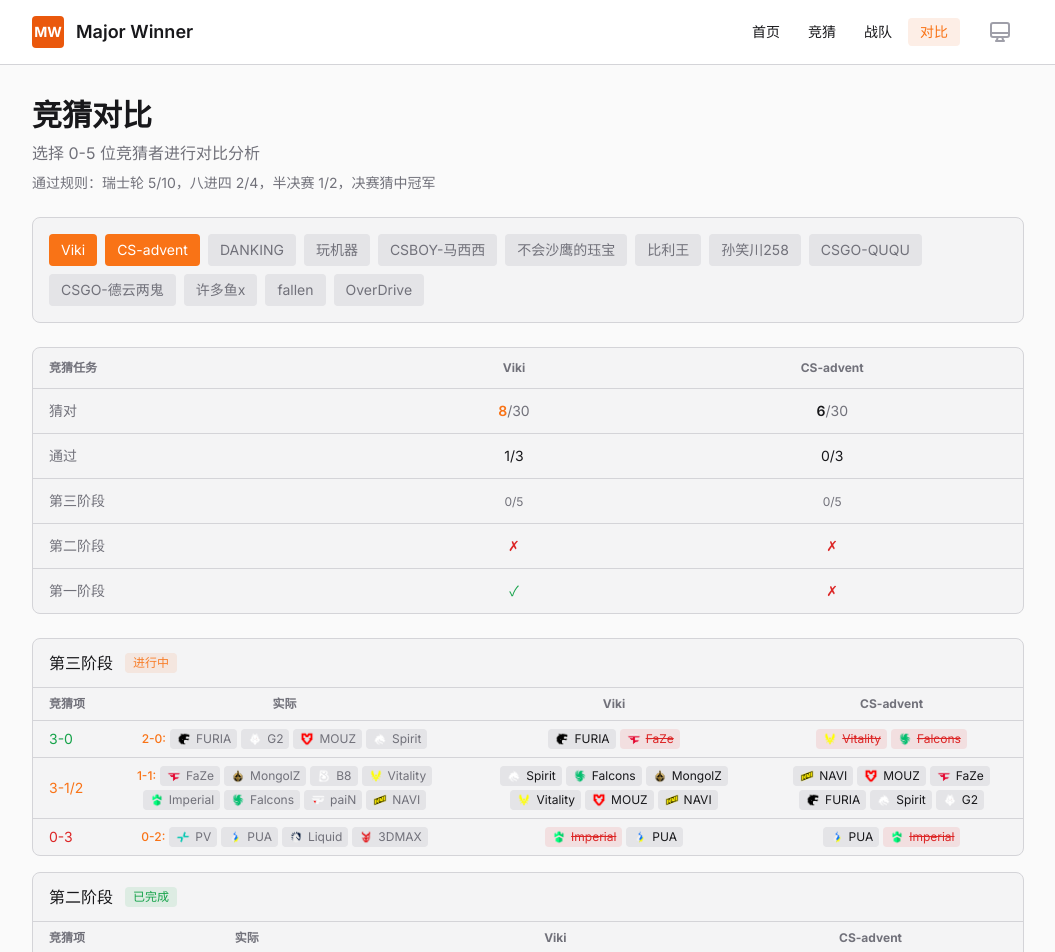
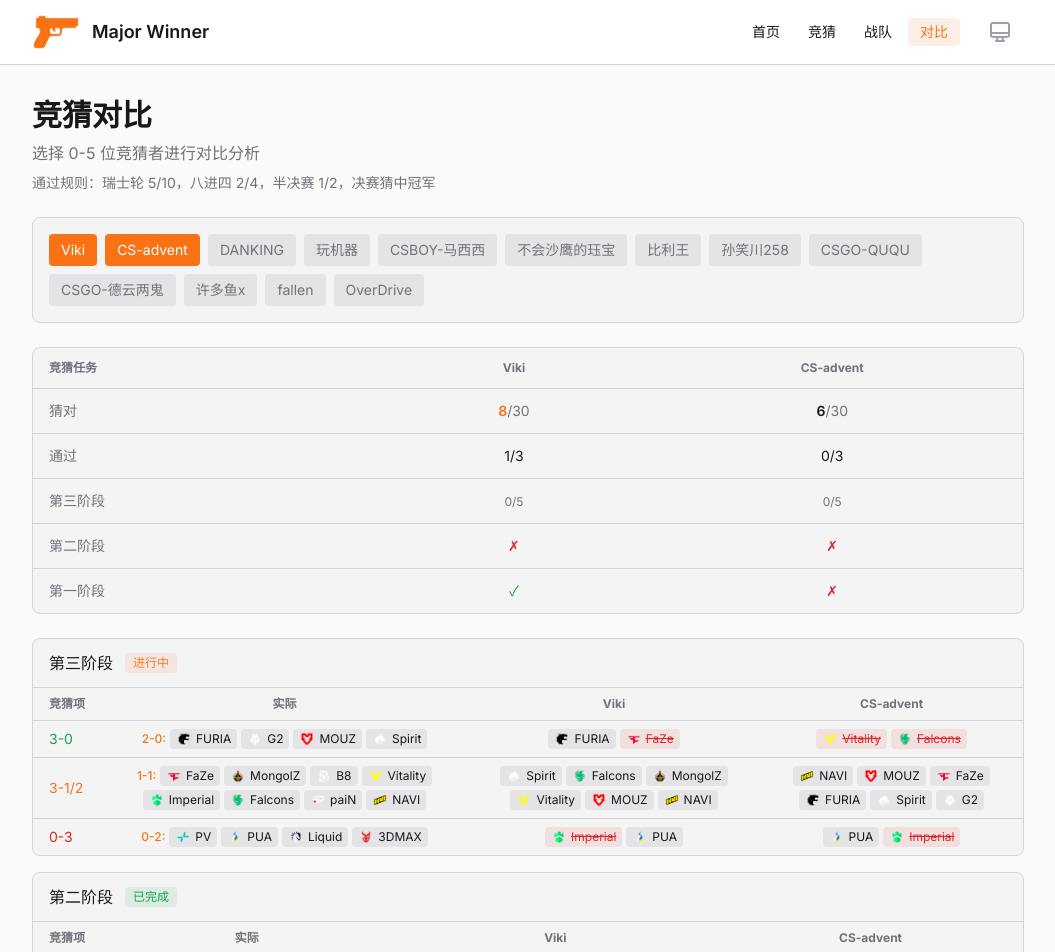
Before and after one commit to vikiboss/major-winner, a Next.js app: page /compare in a window 1280 px wide. Shown: the top 952 px of the page, without its empty margins (112-1167 px from the left). Built offline with nearby package versions, Linux system fonts and the light colour scheme.

Commit message:
chore: 优化样式 & 支持 icon

```diff
--- a/app/compare/page.tsx
+++ b/app/compare/page.tsx
@@ -292,7 +292,7 @@ export default function ComparePage() {
                             actualWinners.map((team) => (
                               <span
                                 key={team}
-                                className="bg-surface-2 text-muted flex items-center gap-1 rounded px-1.5 py-0.5 text-xs"
+                                className="bg-surface-2 text-tertiary flex items-center gap-1 rounded px-1.5 py-0.5 text-xs"
                               >
                                 <TeamLogo shortName={team} size="xs" />
                                 {team}
@@ -438,7 +438,7 @@ export default function ComparePage() {
                             {stageResult.result['2-0']?.map((team) => (
                               <span
                                 key={team}
-                                className="bg-surface-2 text-muted flex items-center gap-1 rounded px-1.5 py-0.5"
+                                className="bg-surface-2 text-tertiary flex items-center gap-1 rounded px-1.5 py-0.5"
                               >
                                 <TeamLogo shortName={team} size="xs" />
                                 {team}
@@ -452,7 +452,7 @@ export default function ComparePage() {
                             {stageResult.result['1-0']?.map((team) => (
                               <span
                                 key={team}
-                                className="bg-surface-2 text-muted flex items-center gap-1 rounded px-1.5 py-0.5"
+                                className="bg-surface-2 text-tertiary flex items-center gap-1 rounded px-1.5 py-0.5"
                               >
                                 <TeamLogo shortName={team} size="xs" />
                                 {team}
@@ -533,7 +533,7 @@ export default function ComparePage() {
                             {stageResult.result['2-1']?.map((team) => (
                               <span
                                 key={team}
-                                className="bg-surface-2 text-muted flex items-center gap-1 rounded px-1.5 py-0.5"
+                                className="bg-surface-2 text-tertiary flex items-center gap-1 rounded px-1.5 py-0.5"
                               >
                                 <TeamLogo shortName={team} size="xs" />
                                 {team}
@@ -547,7 +547,7 @@ export default function ComparePage() {
                             {stageResult.result['2-2']?.map((team) => (
                               <span
                                 key={team}
-                                className="bg-surface-2 text-muted flex items-center gap-1 rounded px-1.5 py-0.5"
+                                className="bg-surface-2 text-tertiary flex items-center gap-1 rounded px-1.5 py-0.5"
                               >
                                 <TeamLogo shortName={team} size="xs" />
                                 {team}
@@ -561,7 +561,7 @@ export default function ComparePage() {
                             {stageResult.result['1-1']?.map((team) => (
                               <span
                                 key={team}
-                                className="bg-surface-2 text-muted flex items-center gap-1 rounded px-1.5 py-0.5"
+                                className="bg-surface-2 text-tertiary flex items-center gap-1 rounded px-1.5 py-0.5"
                               >
                                 <TeamLogo shortName={team} size="xs" />
                                 {team}
@@ -575,7 +575,7 @@ export default function ComparePage() {
                             {stageResult.result['1-2']?.map((team) => (
                               <span
                                 key={team}
-                                className="bg-surface-2 text-muted flex items-center gap-1 rounded px-1.5 py-0.5"
+                                className="bg-surface-2 text-tertiary flex items-center gap-1 rounded px-1.5 py-0.5"
                               >
                                 <TeamLogo shortName={team} size="xs" />
                                 {team}
@@ -658,7 +658,7 @@ export default function ComparePage() {
                             {stageResult.result['0-2']?.map((team) => (
                               <span
                                 key={team}
-                                className="bg-surface-2 text-muted flex items-center gap-1 rounded px-1.5 py-0.5"
+                                className="bg-surface-2 text-tertiary flex items-center gap-1 rounded px-1.5 py-0.5"
                               >
                                 <TeamLogo shortName={team} size="xs" />
                                 {team}
@@ -672,7 +672,7 @@ export default function ComparePage() {
                             {stageResult.result['0-1']?.map((team) => (
                               <span
                                 key={team}
-                                className="bg-surface-2 text-muted flex items-center gap-1 rounded px-1.5 py-0.5"
+                                className="bg-surface-2 text-tertiary flex items-center gap-1 rounded px-1.5 py-0.5"
                               >
                                 <TeamLogo shortName={team} size="xs" />
                                 {team}
--- a/components/Header.tsx
+++ b/components/Header.tsx
@@ -1,6 +1,7 @@
 'use client'
 
 import Link from 'next/link'
+import Image from 'next/image'
 import { usePathname } from 'next/navigation'
 import { ThemeToggle } from './ThemeToggle'
 
@@ -20,12 +21,8 @@ export function Header() {
         <div className="flex h-16 items-center justify-between gap-2 sm:gap-4">
           {/* Logo */}
           <Link href="/" className="flex shrink-0 items-center gap-2 sm:gap-3">
-            <div className="bg-primary-500 flex h-8 w-8 items-center justify-center rounded text-sm font-bold text-white">
-              MW
-            </div>
-            <span className="text-primary text-sm font-semibold sm:text-lg">
-              Major Winner
-            </span>
+            <Image src="/icon.png" alt="Major Winner Logo" width={48} height={48} />
+            <span className="text-primary text-sm font-semibold sm:text-lg">Major Winner</span>
           </Link>
 
           {/* Navigation */}
```
Also changed, not shown: public/icon.png (added), 1 other file (tests, documents, lock files or other folders).
